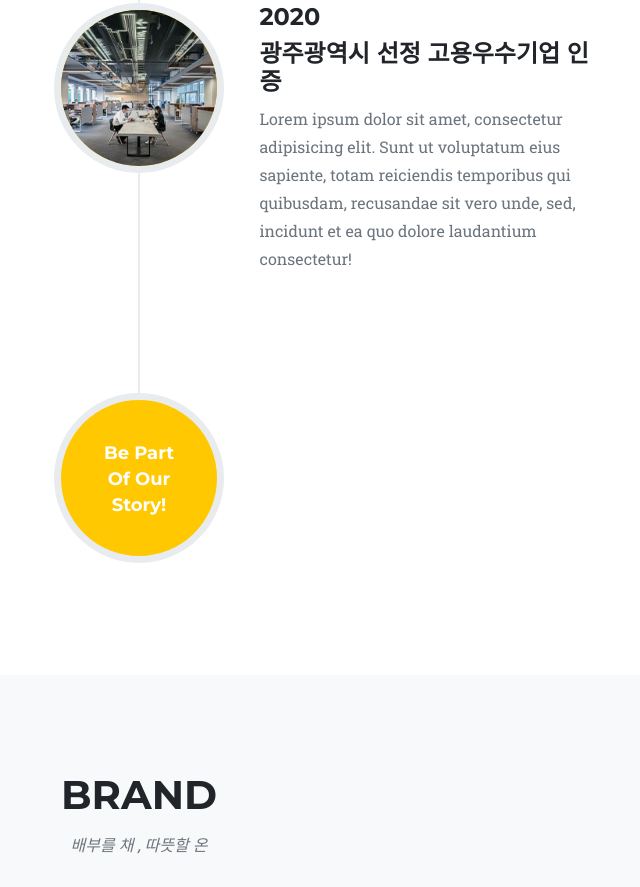
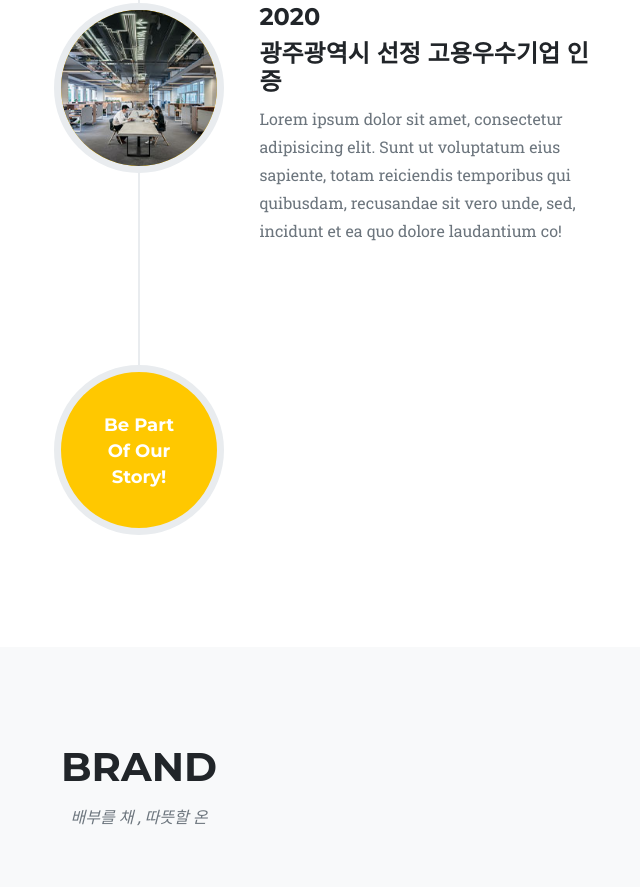
Before and after one commit to doskdkfn/Chaeon-Bakery, a plain HTML site: page index.html in a window 1280 px wide. Shown: the part 1894-2781 px from the top of the page, without its empty margins (501-1141 px from the left). Drawn offline with nearby package versions, Linux system fonts and the light colour scheme; files whose address does not match are found by name.

Commit message:
2025-05-05

```diff
--- a/index.html
+++ b/index.html
@@ -91,7 +91,7 @@
                                 <h4>2020</h4>
                                 <h4 class="subheading">광주광역시 선정 고용우수기업 인증 </h4>
                             </div>
-                            <div class="timeline-body"><p class="text-muted">Lorem ipsum dolor sit amet, consectetur adipisicing elit. Sunt ut voluptatum eius sapiente, totam reiciendis temporibus qui quibusdam, recusandae sit vero unde, sed, incidunt et ea quo dolore laudantium consectetur!</p></div>
+                            <div class="timeline-body"><p class="text-muted">Lorem ipsum dolor sit amet, consectetur adipisicing elit. Sunt ut voluptatum eius sapiente, totam reiciendis temporibus qui quibusdam, recusandae sit vero unde, sed, incidunt et ea quo dolore laudantium co!</p></div>
                         </div>
                     </li>
                     <li class="timeline-inverted">
```
